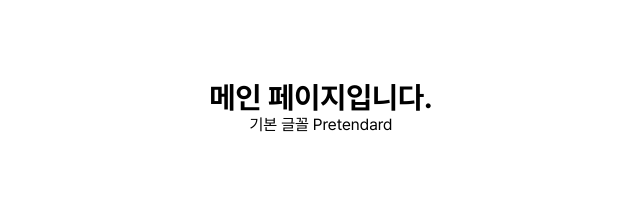
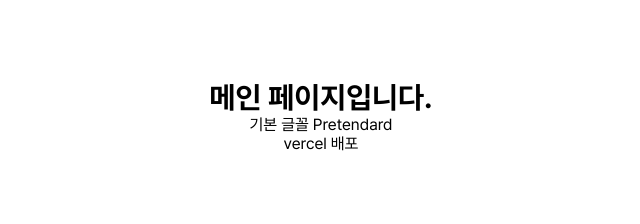
Before and after one commit to gyoyeon-kim/Rolling, a React (Create React App) app: page / in a window 1280 px wide. Shown: the top 224 px of the page, without its empty margins (319-959 px from the left). Built offline with nearby package versions, Linux system fonts and the light colour scheme.

Commit message:
배포 테스트

```diff
--- a/src/pages/Example.js
+++ b/src/pages/Example.js
@@ -7,6 +7,7 @@ function Main() {
       <div className="Title">메인 페이지입니다.</div>
       <div>
         <p>기본 글꼴 Pretendard</p>
+        <p>vercel 배포 </p>
       </div>
     </div>
   );
```
